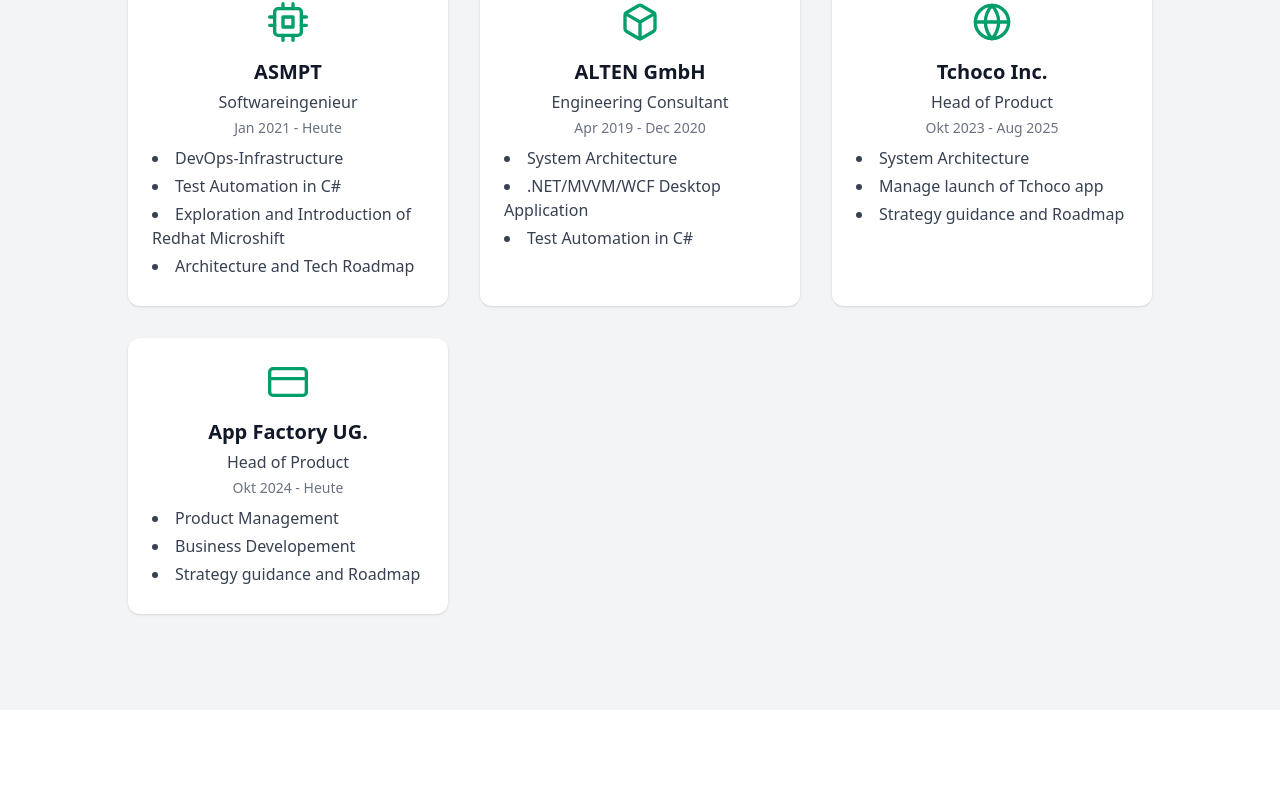
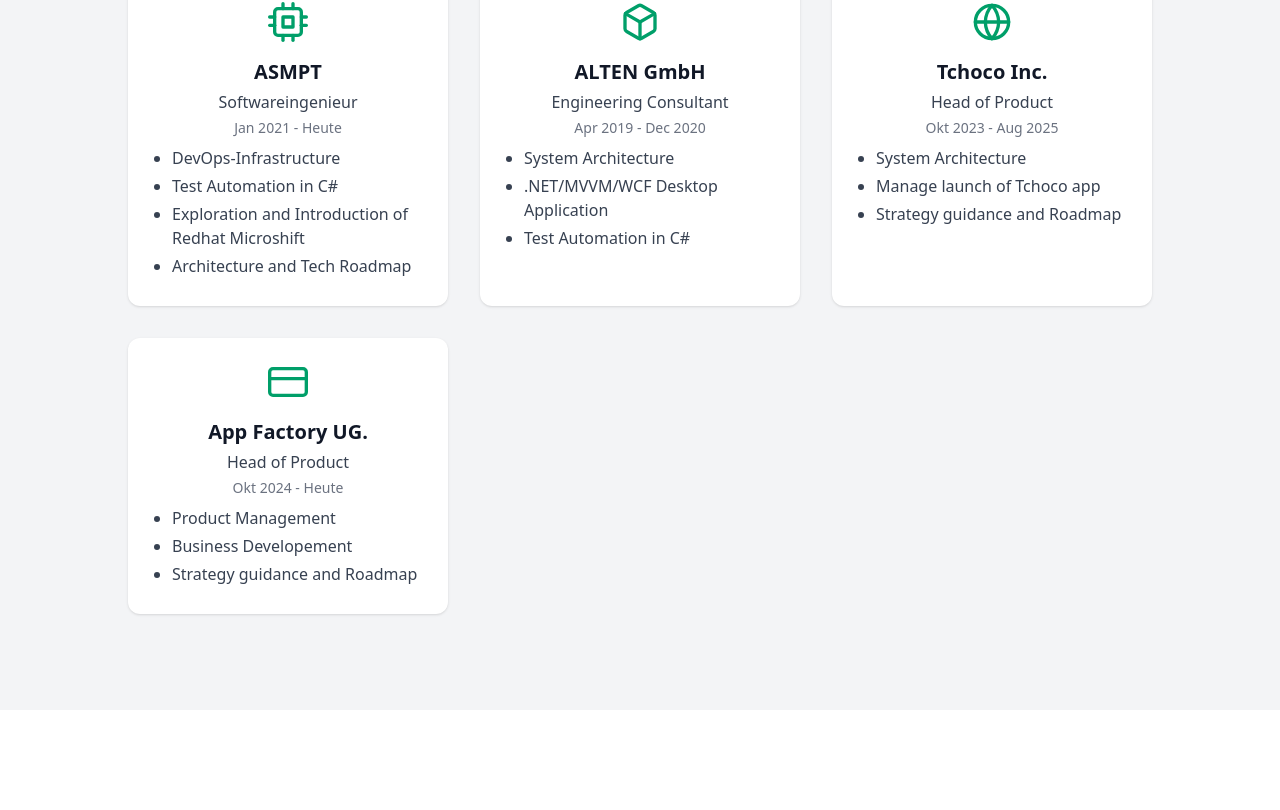
Before and after one commit to HerveStephane/portfolio, a React (Vite) app: page / in a window 1280 px wide. Shown: the part 1807-2617 px from the top of the page. Built offline with nearby package versions, Linux system fonts and the light colour scheme.

Commit message:
Update text style

```diff
--- a/src/components/Education.tsx
+++ b/src/components/Education.tsx
@@ -44,7 +44,7 @@
                   {gradeLabel}: {edu.grade}
                 </p>
               )}
-              <ul className="text-left text-gray-700 list-disc list-inside max-w-xs">
+              <ul className="text-left text-gray-700 list-disc list-outside pl-5 max-w-xs">
                 {edu.details.map((item, idx) => (
                   <li key={idx} className="mb-1">{item}</li>
                 ))}
--- a/src/components/Experience.tsx
+++ b/src/components/Experience.tsx
@@ -34,7 +34,7 @@
               <h3 className="text-xl font-semibold mb-1 text-center">{item.institution}</h3>
               <p className="text-gray-700 font-medium text-center mb-1">{item.title}</p>
               <p className="text-sm text-gray-500 mb-2">{item.period}</p>
-               <ul className="text-left text-gray-700 list-disc list-inside max-w-xs">
+               <ul className="text-left text-gray-700 list-disc list-outside pl-5 max-w-xs">
                 {item.skills.map((skill, idx) => (
                   <li key={idx} className="mb-1">{skill}</li>
                 ))}
--- a/src/locale/de.json
+++ b/src/locale/de.json
@@ -240,19 +240,15 @@
       },
       "github": {
         "name": "GitHub",
-        "description": ""
+        "description": "Software Lead bei Tchoco"
       },
       "git": {
         "name": "Git",
-        "description": "1 Empfehlung"
+        "description": "Softwareentwickler bei ASMPT Ltd"
       },
       "azure": {
         "name": "VS Azure DevOps",
         "description": "Softwareentwickler bei ASMPT Ltd"
-      },
-      "raspberry": {
-        "name": "Raspberry Pi",
-        "description": "Bachelorarbeit an der Hochschule Mannheim"
       }
     }
   },
--- a/src/locale/en.json
+++ b/src/locale/en.json
@@ -253,11 +253,11 @@
       },
       "github": {
         "name": "GitHub",
-        "description": ""
+        "description": "Software Lead at Tchoco"
       },
       "git": {
         "name": "Git",
-        "description": "1 endorsement"
+        "description": "Software Engineer at ASMPT Ltd"
       },
       "azure": {
         "name": "VS Azure DevOps",
```
